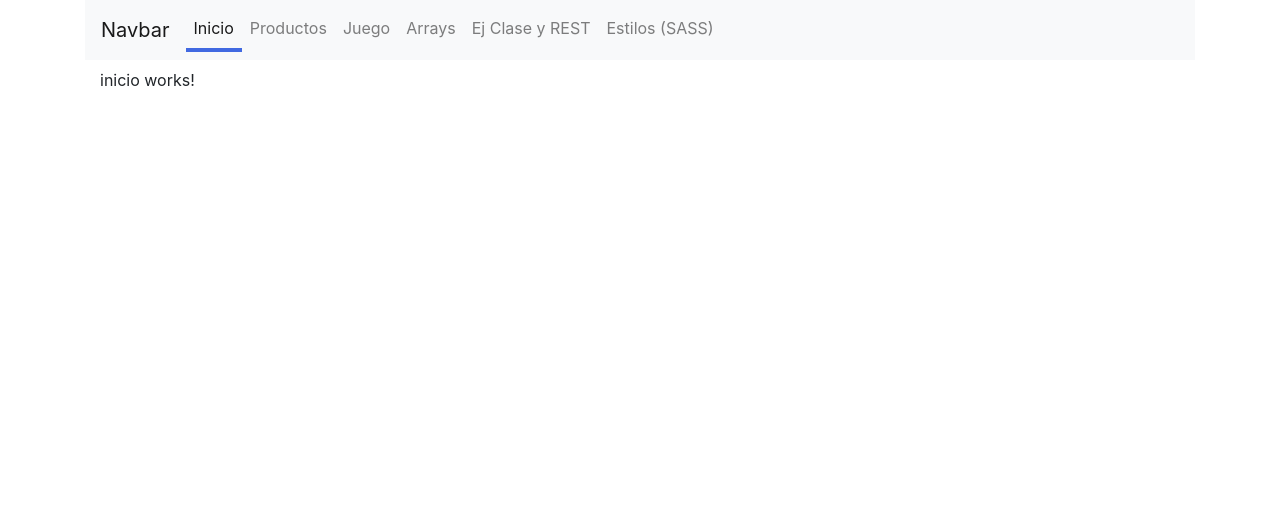
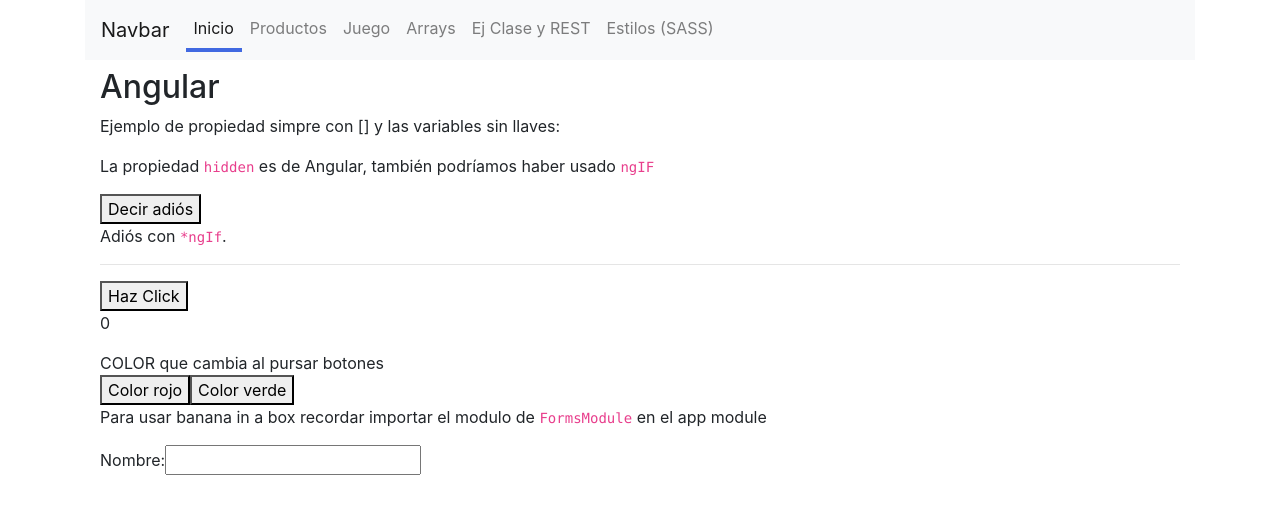
Before and after one commit to ihz46/angularIpartek, an Angular app: page / in a window 1280 px wide. Shown: the top 514 px of the page. Built offline with nearby package versions, Linux system fonts and the light colour scheme.

Commit message:
comenzado juego del boton

```diff
--- a/src/app/app-routing.module.ts
+++ b/src/app/app-routing.module.ts
@@ -5,6 +5,7 @@ import { ArraysComponent } from './paginas/arrays/arrays.component';
 import { ProductosComponent } from './paginas/productos/productos.component';
 import { PokemonRestComponent } from './paginas/pokemon-rest/pokemon-rest.component';
 import { EstilosComponent } from './paginas/estilos/estilos.component';
+import { JuegoComponent } from './paginas/juego/juego.component';
 
 
 /**
@@ -17,7 +18,8 @@ const routes: Routes = [
   { path: 'arrays', component: ArraysComponent },
   { path: 'productos', component: ProductosComponent },
   { path: 'pokemon', component: PokemonRestComponent },
-  { path: 'estilos', component: EstilosComponent }
+  { path: 'estilos', component: EstilosComponent },
+  { path: 'juego', component: JuegoComponent }
 
 ];
 
--- a/src/app/app.module.ts
+++ b/src/app/app.module.ts
@@ -13,6 +13,7 @@ import { InicioComponent } from './paginas/inicio/inicio.component';
 import { PokemonRestComponent } from './paginas/pokemon-rest/pokemon-rest.component';
 import { FormsModule } from '@angular/forms';
 import { EstilosComponent } from './paginas/estilos/estilos.component';
+import { JuegoComponent } from './paginas/juego/juego.component';
 
 @NgModule({
   declarations: [
@@ -24,13 +25,14 @@ import { EstilosComponent } from './paginas/estilos/estilos.component';
     ProductosComponent,
     InicioComponent,
     PokemonRestComponent,
-    EstilosComponent
+    EstilosComponent,
+    JuegoComponent
   ],
   imports: [
     BrowserModule,
     HttpClientModule, //Módulo para llamadas por HTTP
     AppRoutingModule,
-    FormsModule
+    FormsModule //Módulo para utilizar formularios
 
   ],
   providers: [],
--- a/src/app/paginas/inicio/inicio.component.html
+++ b/src/app/paginas/inicio/inicio.component.html
@@ -1 +1,24 @@
-<p>inicio works!</p>
+<h2>{{title}}</h2>
+<p>Ejemplo de propiedad simpre con [] y las variables sin llaves:</p>
+<p>La propiedad <code>hidden</code> es de Angular, también podríamos haber usado <code>ngIF</code></p>
+<button (click)="decirAdios()">Decir adiós</button>
+
+<p [hidden]="!visible">
+    Adiós con propiedad.
+</p>
+
+<p *ngIf="!visible">
+    Adiós con <code>*ngIf</code>.
+</p>
+<hr>
+<button (click)="contarClicks()">Haz Click</button>
+<p>{{numeroClicks}}</p>
+
+<div [class]="claseSeleccionada">COLOR que cambia al pursar botones</div>
+
+<button (click)="claseSeleccionada='rojo'">Color rojo</button>
+<button (click)="claseSeleccionada='verde'">Color verde</button>
+
+<p>Para usar banana in a box recordar importar el modulo de <code>FormsModule</code> en el app module</p>
+<label>Nombre: {{jugador}}</label>
+<input [(ngModel)]="jugador" type="text">
--- a/src/app/paginas/inicio/inicio.component.scss
+++ b/src/app/paginas/inicio/inicio.component.scss
@@ -0,0 +1,8 @@
+.rojo{
+    color:red;
+
+}
+
+.verde{
+    color:green;
+}
--- a/src/app/paginas/inicio/inicio.component.ts
+++ b/src/app/paginas/inicio/inicio.component.ts
@@ -7,9 +7,35 @@ import { Component, OnInit } from '@angular/core';
 })
 export class InicioComponent implements OnInit {
 
-  constructor() { }
+  //variables
+  numeroClicks: number;
+  title = 'Angular ';
+  visible = false;
+  jugador: string;
+
+  constructor() {
+    console.trace
+    this.numeroClicks = 0;
+    this.jugador = '';
+  }//constructor
+
 
   ngOnInit() {
-  }
 
-}
+  }//ngOnInit
+
+
+  decirAdios() {
+    console.trace('DecirAdios()')
+    this.visible = true;
+
+  }// decirAdios()
+
+  contarClicks() {
+    console.trace(' contarClicks() ')
+    this.numeroClicks++;
+    alert(this.numeroClicks + this.jugador);
+  }//contarClicks()
+
+
+}//InicioComponent
--- /dev/null
+++ b/src/app/paginas/juego/juego.component.html
@@ -0,0 +1,23 @@
+<div class="row">
+    <div class="col">
+        <label>Introduce tu nombre:</label>
+        <input [(ngModel)]="jugador" type="text">
+        <button (click)="comenzarJuego()">Jugar</button>
+    </div>
+
+
+    <!--cierre row-->
+
+</div>
+<div class="row">
+    <div class="col-md-4">
+        <div *ngIf="visible">
+            <button (click)="contarClicks()" id="boton">Haz click</button>
+        </div>
+    </div>
+    <div class="col">Puntuación {{puntos}}</div>
+    <div class="col">
+        <h3>Ranking</h3>
+        {{ranking}}
+    </div>
+</div>
--- /dev/null
+++ b/src/app/paginas/juego/juego.component.ts
@@ -0,0 +1,51 @@
+import { Component, OnInit } from '@angular/core';
+
+@Component({
+  selector: 'app-juego',
+  templateUrl: './juego.component.html',
+  styleUrls: ['./juego.component.scss']
+})
+
+export class JuegoComponent implements OnInit {
+  //variables
+  jugador: string;
+  puntos: number;
+  visible = false;
+  ranking = new Map();
+
+  constructor() {
+    this.jugador = '';
+    this.puntos = 0;
+    this.ranking.set('', 0);
+
+  }//fin constructor
+
+  ngOnInit() {
+
+  }//fin ngOnInit()
+
+  comenzarJuego() {
+    this.visible = true;
+
+  }//fin comenzarJuego();
+
+  contarClicks() {
+    this.puntos++;
+
+    for (let value of this.ranking.values()) {
+      console.log(value);
+    }
+    console.log(this.jugador)
+    this.ranking.set(this.jugador, this.puntos);
+
+  }//fin contarClicks();
+
+
+
+
+
+
+
+
+
+}
```
Also changed, not shown: src/app/paginas/juego/juego.component.scss (added), 1 other file (tests, documents, lock files or other folders).
